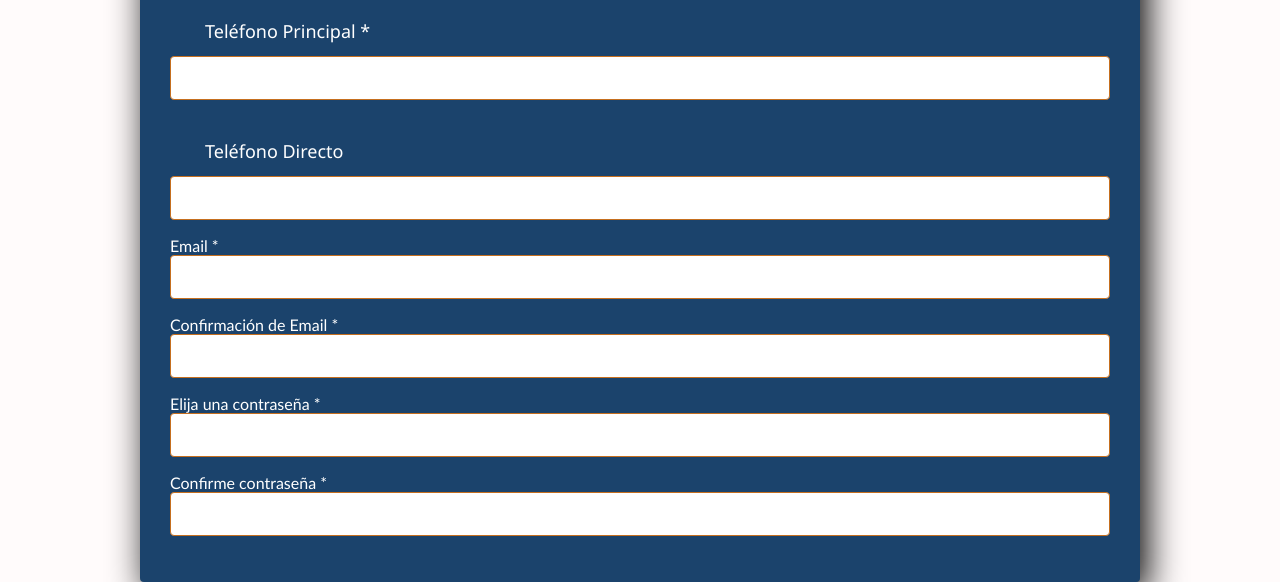
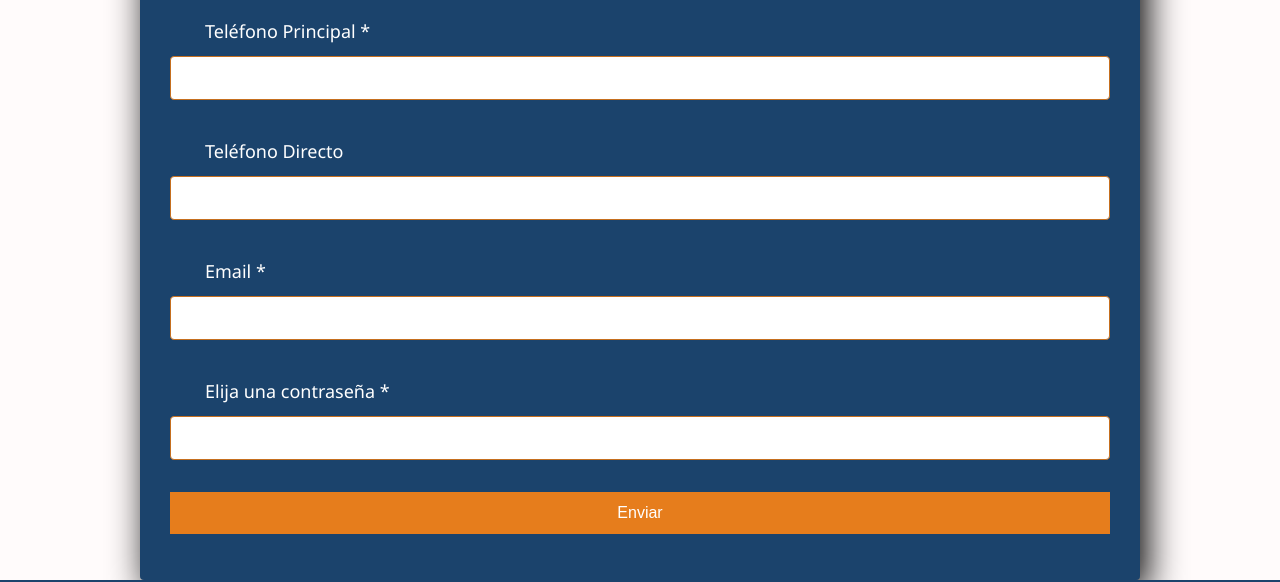
Before and after one commit to alexa111119/practica_equipo2, a PHP site: page /practica_equipo2/formularioEMP.php in a window 1280 px wide. Shown: the part 1813-2395 px from the top of the page. Run offline with PHP 8.4, Linux system fonts and the light colour scheme.

Commit message:
Conexion formularioEMP

```diff
--- a/css/formularioEMP.css
+++ b/css/formularioEMP.css
@@ -97,3 +97,7 @@
     margin-top: 60px;
     margin-bottom: -35px
   }
+
+  p {
+    text-align: initial;
+  }
--- a/formularioEMP.php
+++ b/formularioEMP.php
@@ -20,41 +20,44 @@
   </header>
 <body>
 
+
+<form action="conexionEMP.php" method="post">
+
   <h1>Formulario empresa</h1>
 
   <section class="form-register">
 
     <label class="">
       <p>Nombre de la empresa *</p>
-      <input class="controls" type="text" name="nombre_emp" id="nombre_emp" placeholder="Ingrese el nombre de la empresa">
+      <input class="controls" type="text" name="nombre_empresa" placeholder="Ingrese el nombre de la empresa">
     </label>
 
     <label class="">
       <p>RNC *</p>
-      <input class="controls" type="text" name="rnc" id="rnc" placeholder="Ingrese RNC">
+      <input class="controls" type="text" name="rnc" placeholder="Ingrese RNC">
     </label>
 
     <label class="">
       <p>¿Desea que se conozca la identidad de su empresa? *</p>
-      <input class="checkboxs" type="radio" name="identidad" id="identidadsi" value="si"> SI<br>
-      <input class="checkboxs" type="radio" name="identidad" id="identidadno" value="no"> NO
+      <input class="checkboxs" type="radio" name="identidad" value="si"> SI<br>
+      <input class="checkboxs" type="radio" name="identidad" value="no"> NO
     </label>
 
     <label class="">
       <p>¿Dispone su empresa de un Departamento de Formación dentro de la empresa? *</p>
-      <input class="checkboxs" type="radio" name="dispone" id="DFsi" value="si"> SI<br>
-      <input class="checkboxs" type="radio" name="dispone" id="DFno" value="no"> NO
+      <input class="checkboxs" type="radio" name="formacion" value="si"> SI<br>
+      <input class="checkboxs" type="radio" name="formacion" value="no"> NO
     </label>
 
     <label class="">
     <p>Alcance de la empresa *</p>
-      <input class="checkboxs" type="radio" name="alcance" id="ALCANCEnac"> Nacional/Local<br>
-      <input class="checkboxs" type="radio" name="alcance" id="ALCANCEmult"> Multinacional
+      <input class="checkboxs" type="radio" name="alcance"> Nacional/Local<br>
+      <input class="checkboxs" type="radio" name="alcance"> Multinacional
     </label>
 
     <label class=".prueba">
       <p>Actividad económica a la que se dedica la empresa *</p>
-      <textarea placeholder="Actividad económica a la que se dedica la empresa" cols="50" rows="10"></textarea>
+      <textarea placeholder="Actividad económica a la que se dedica la empresa" name="actividad" cols="50" rows="10"></textarea>
     </label>
 
     <label class="">
@@ -82,16 +85,16 @@
 
     <label class="">
       <p>Dirección *</p>
-      <input class="controls" type="text" name="direccion" id="direccion">
+      <input class="controls" type="text" name="direccion">
 
       <p>Sector *</p>
-      <input class="controls" type="text" name="sector" id="sector">
+      <input class="controls" type="text" name="sector">
 
       <p>Sección</p>
-      <input class="controls" type="text" name="seccion" id="seccion">
+      <input class="controls" type="text" name="seccion">
 
       <p>Municipio</p>
-      <input class="controls" type="text" name="municipio" id="municipio">
+      <input class="controls" type="text" name="municipio">
     </label>
 
 
@@ -384,26 +387,28 @@
 
     <label class="">
       <p>Teléfono Principal *</p>
-      <input placeholder="" class="controls" required="" data-error="Por favor ingrese su tel&eacute;fono principal." name="telefono" type="text">
+      <input placeholder="" class="controls" data-error="Por favor ingrese su tel&eacute;fono principal." name="tel_pri" type="text">
     </label>
 
     <label class="">
       <p>Teléfono Directo</p>
-      <input placeholder="" class="controls" data-error="Por favor ingrese su tel&eacute;fono directo." name="telefono_directo" type="text">
+      <input placeholder="" class="controls" data-error="Por favor ingrese su tel&eacute;fono directo." name="tel_dir" type="text">
     </label>
 
-    <label class="">Email *</label>
-    <input placeholder="" class="controls" required="" data-error="Por favor ingrese su email." name="email" type="email">
+    <label class="">
+      <p>Email *</p>
+      <input placeholder="" class="controls" data-error="Por favor ingrese su email." name="email" type="email">
+    </label>
 
-    <label class="">Confirmación de Email *</label>
-    <input placeholder="" class="controls" required="" data-error="Por favor ingrese su email." name="" type="email" value="">
+    <label class="control-label col-xs-3" for="inputContraseña">
+      <p>Elija una contraseña *</p>
+      <input placeholder="" class="controls" data-error="Por favor ingrese su contrase&ntilde;a." name="contrasena" type="password" value="">
+    </label>
 
-    <label class="control-label col-xs-3" for="inputContraseña">Elija una contraseña *</label>
-    <input id="password" placeholder="" class="controls" required="" data-error="Por favor ingrese su contrase&ntilde;a." name="password" type="password" value="">
+    <input type="submit" value="Enviar"class= "botons">
+  </section>
+</form>
 
-    <label class="control-label col-xs-3" for="inputContraseña2">Confirme contraseña *</label>
-    <input id="password_confirmation" placeholder="" class="controls" required="" data-error="Por favor ingrese su contrase&ntilde;a." name="password_confirmation" type="password" value="">
-  </section>
 
 </body>
 </html>
```
Also changed, not shown: conexionEMP.php (added, +38 -0 lines).
